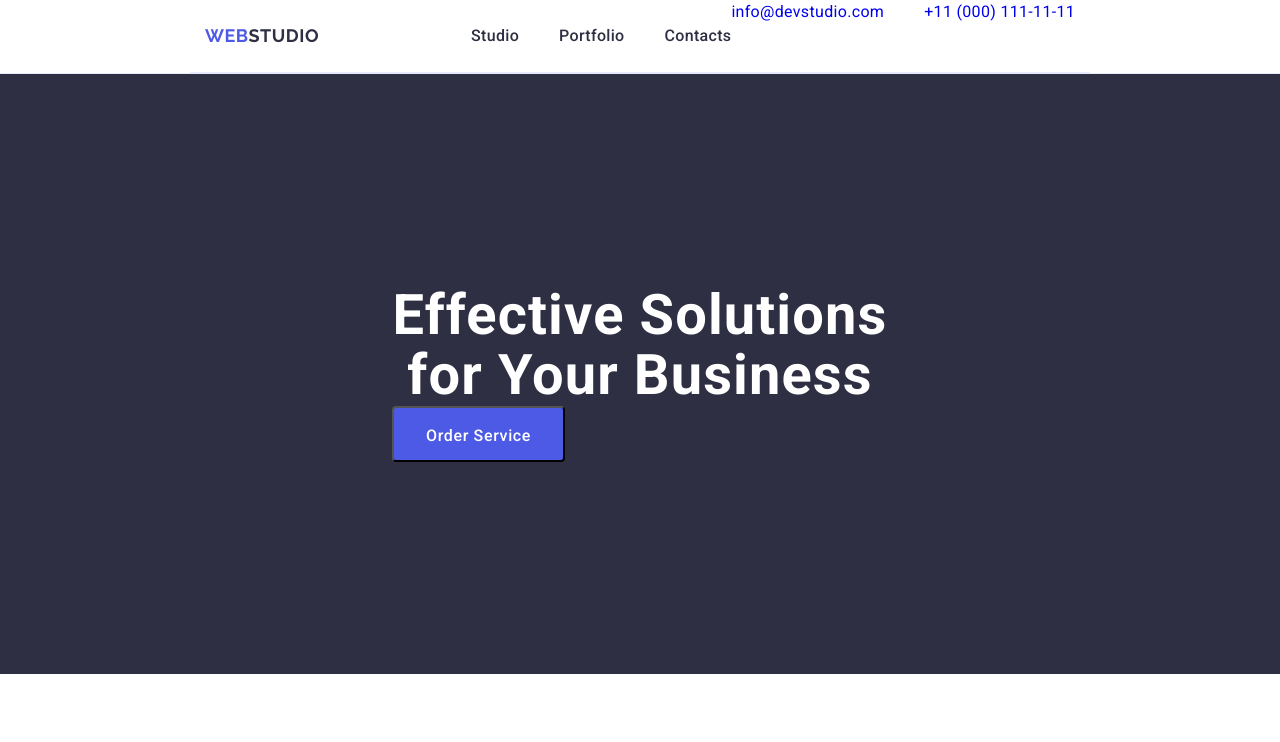
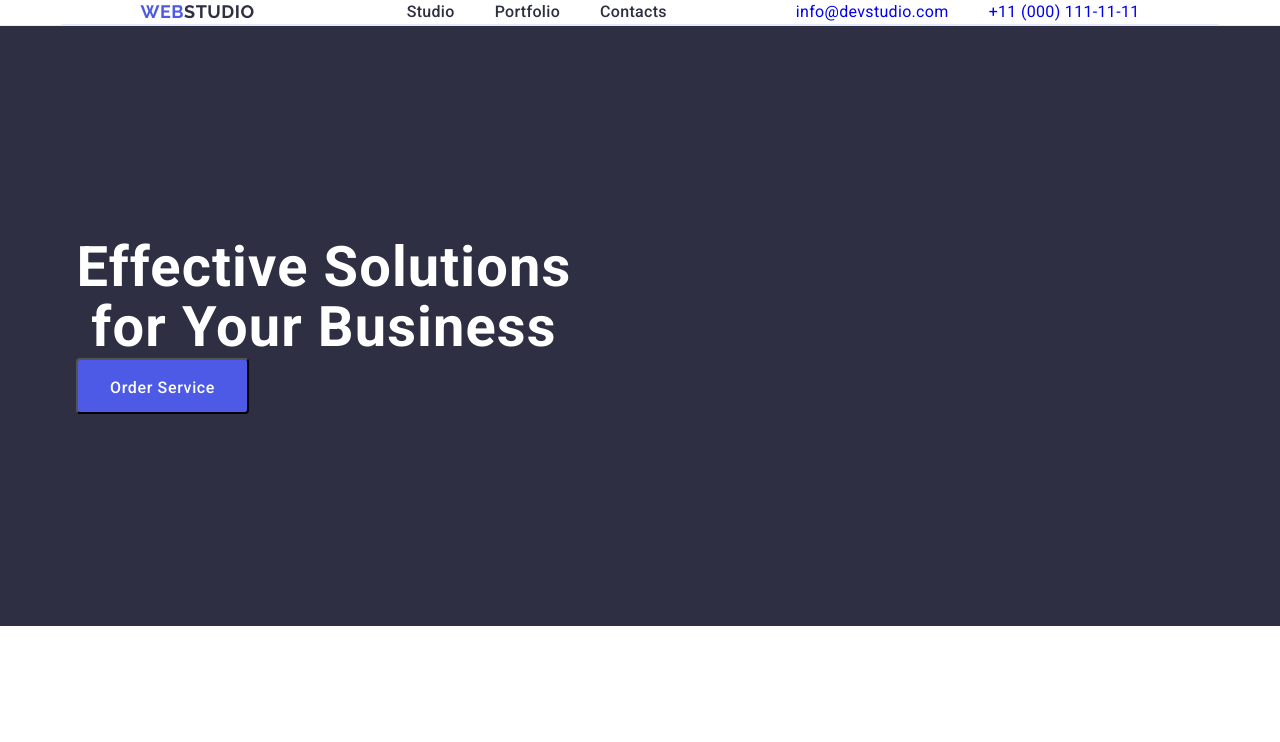
Before and after one commit to omnimrt/goit-homework-03, a plain HTML site: page index.html in a window 1280 px wide. Shown: the top 742 px of the page. Drawn offline with nearby package versions, Linux system fonts and the light colour scheme.

Commit message:
Update styles.css

```diff
--- a/css/styles.css
+++ b/css/styles.css
@@ -50,7 +50,7 @@ img {
 }
 
 .container {
-  max-width: 1158px;
+  width: 1158px;
   padding-left: 0;
   padding-right: 0;
   margin: 0 auto;
@@ -67,7 +67,6 @@ img {
   display: flex;
   gap: 40px;
   margin-left: 76px;
-  padding: 24px 0;
 }
 
 .nav-item {
@@ -79,6 +78,7 @@ img {
 .nav-link {
   color: #2e2f42;
   letter-spacing: 0.02em;
+  padding: 24px 0;
 }
 
 .address-info {
```
